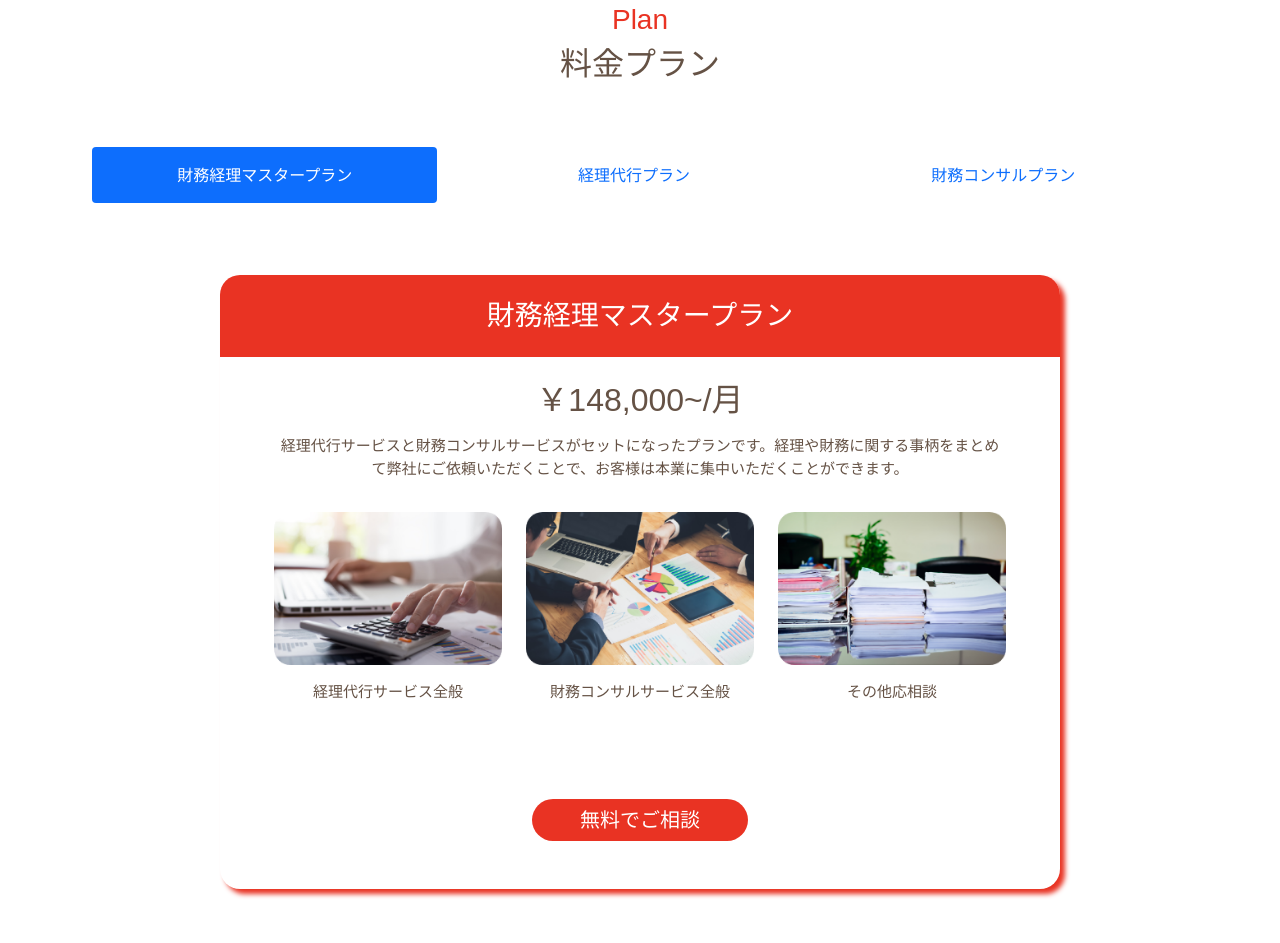
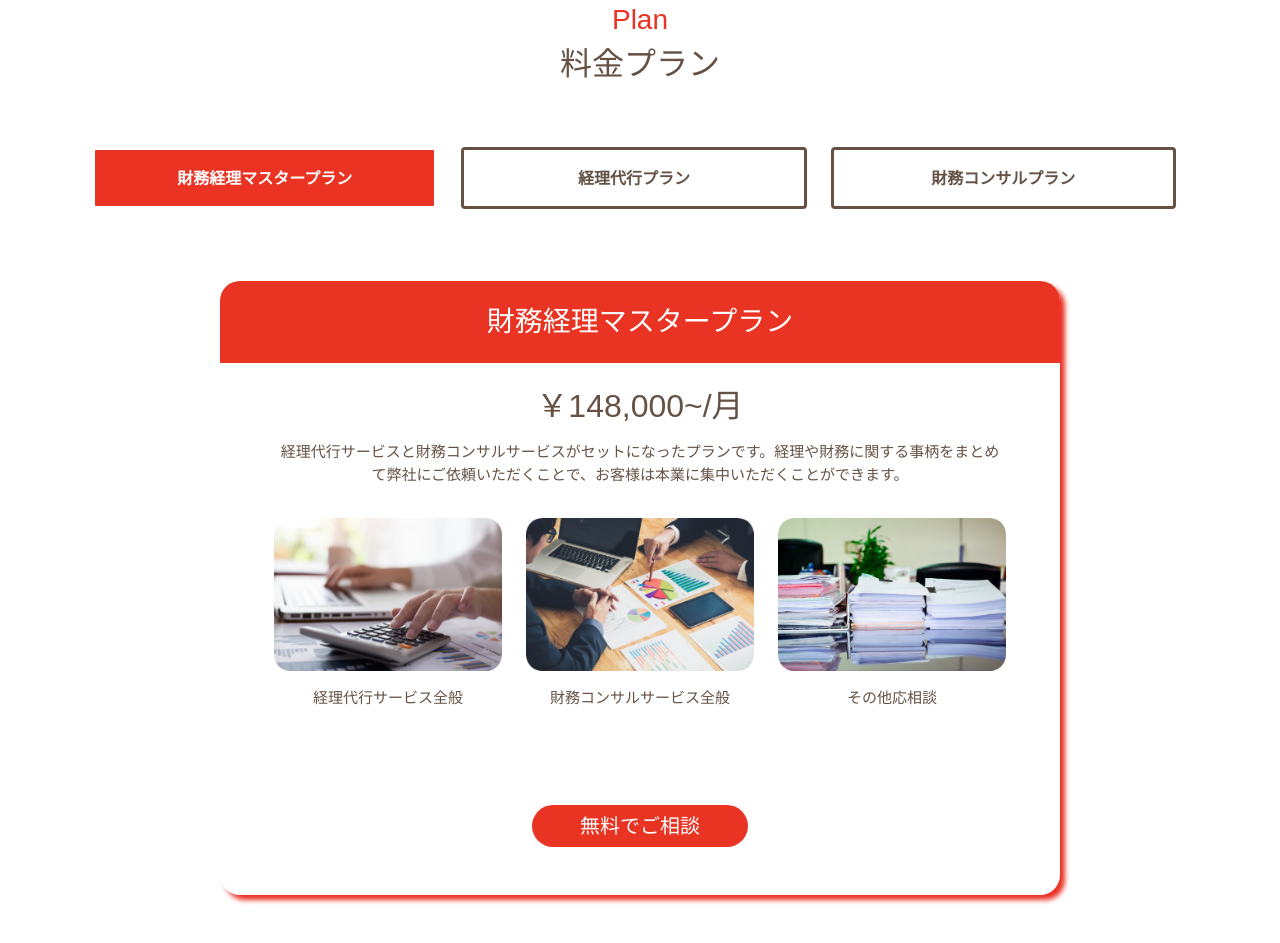
Before and after one commit to shin3-11/svcapital, a plain HTML site: page index.html in a window 1280 px wide. Shown: the part 3145-4088 px from the top of the page. Drawn offline with nearby package versions, Linux system fonts and the light colour scheme; a script that the page names is missing.

Commit message:
Add files via upload

```diff
--- a/assets/css/style.css
+++ b/assets/css/style.css
@@ -59,6 +59,31 @@ p{
 .center {
   display: grid;
   place-items: center;
+}
+
+.nav-pills .nav-link {
+    background: 0 0;
+    border: solid !important;
+    border-radius: 0.25rem;
+}
+
+.nav-pills .nav-link.active, .nav-pills .show>.nav-link {
+    color: #fff;
+    background-color: #ea3323 !important;
+}
+
+.nav-link {
+    display: block;
+    padding: 0.5rem 1rem;
+    color: #655245 !important;
+    font-weight: bold;
+    text-decoration: none;
+    transition: color .15s ease-in-out,background-color .15s ease-in-out,border-color .15s ease-in-out;
+}
+
+.nav-pills .nav-link.active, .nav-pills .show>.nav-link {
+    color: #fff !important;
+    background-color: #ea3323 !important;
 }
 
 .plan-card1{
```
